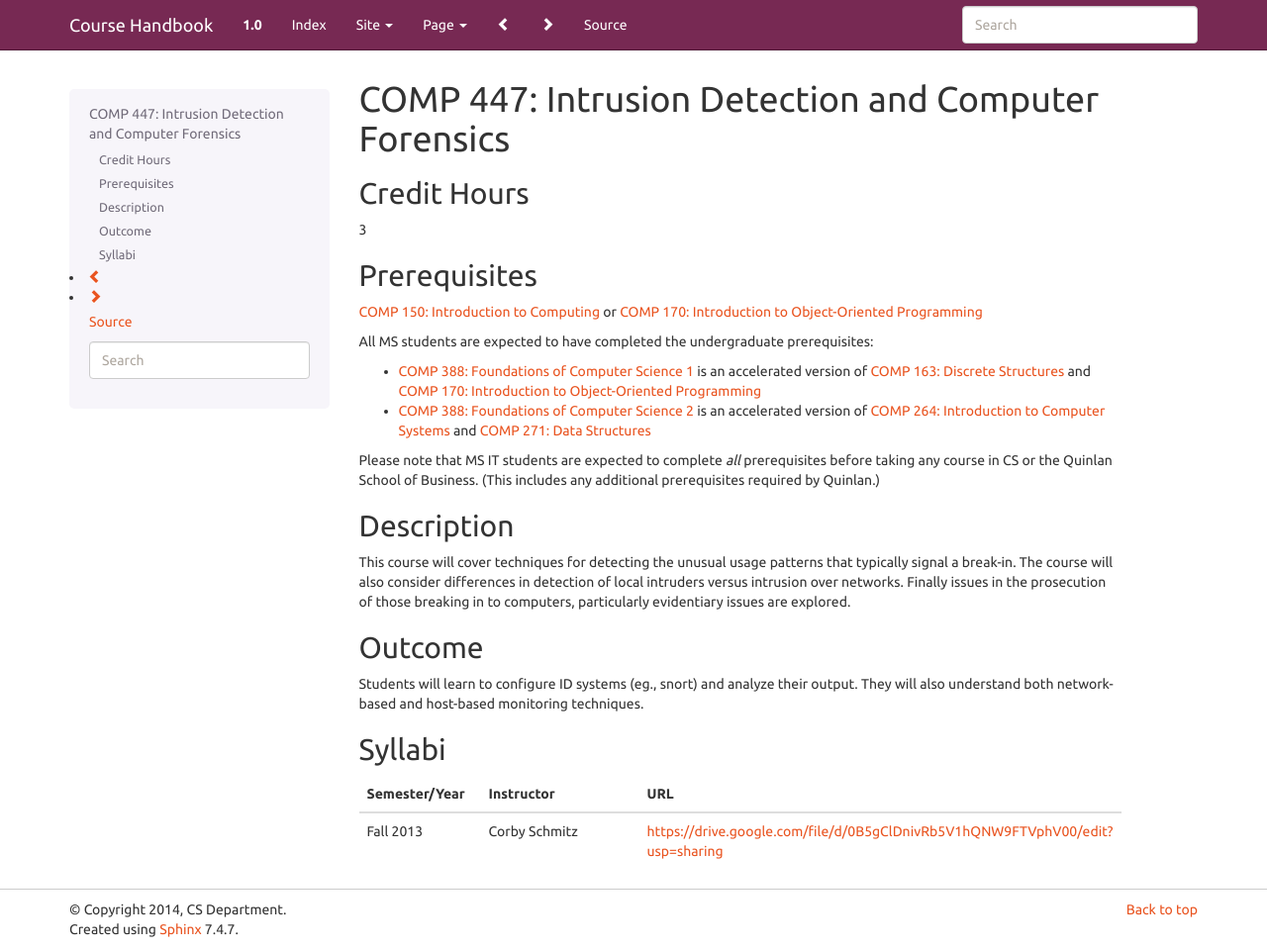
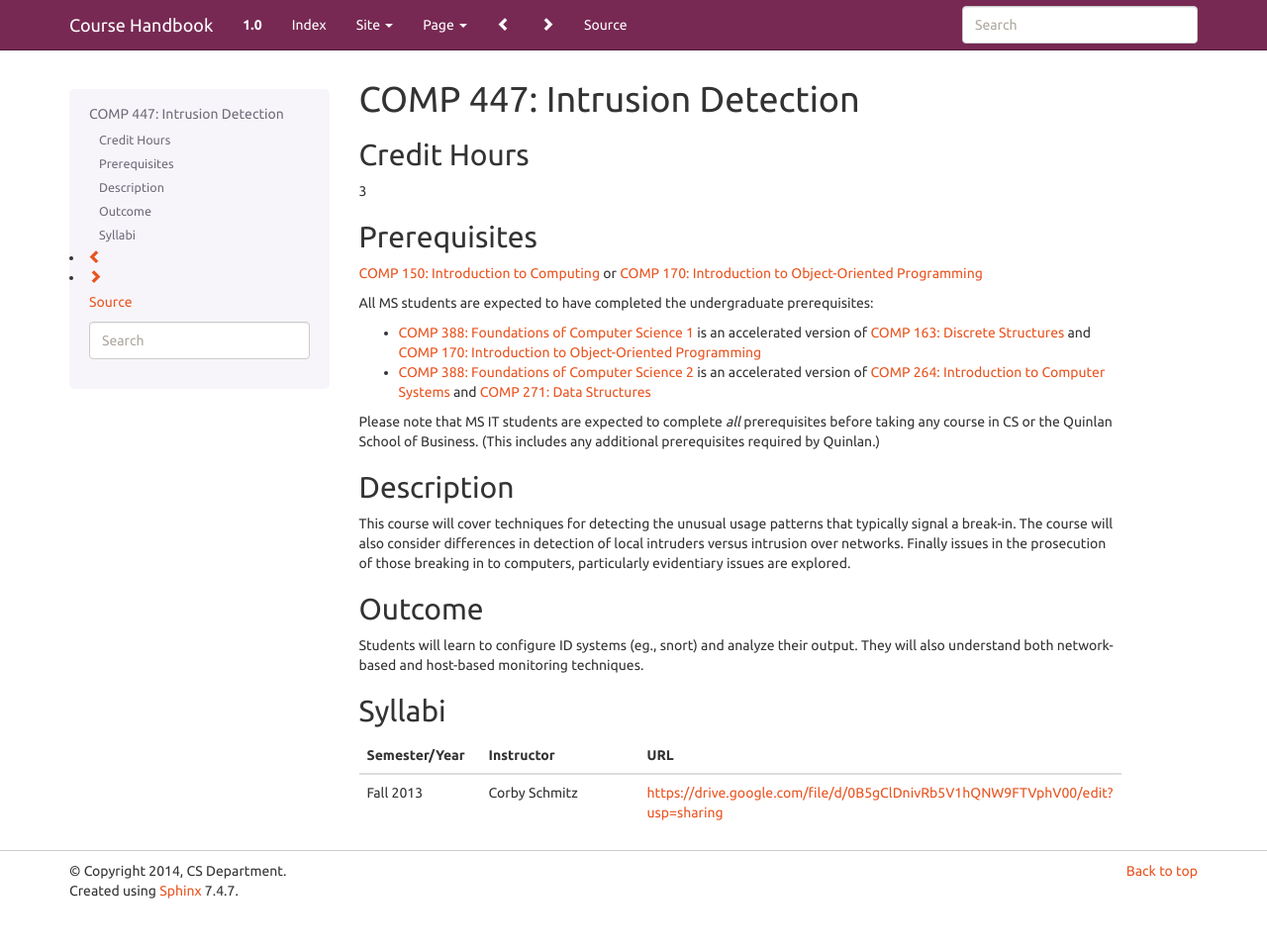
Before and after one commit to kyang5/coursedescriptions, a Sphinx documentation site: the page built from source/comp447.rst, in a window 1280 px wide and 959 px high. Shown: the whole window at 99% size. Built offline with Sphinx 7.4.7, drawn with Linux system fonts in a browser that asks for light colours.

Commit message:
removed "forensics" from 447 title

```diff
--- a/source/comp447.rst
+++ b/source/comp447.rst
@@ -1,9 +1,9 @@
-.. index:: intrusion detection and computer forensics
+.. index:: intrusion detection
    intrusion detection
-   computer forensics
+   computer security
 
-COMP 447: Intrusion Detection and Computer Forensics
-=======================================================
+COMP 447: Intrusion Detection
+=============================
 
 Credit Hours
 -----------------------------------
```
